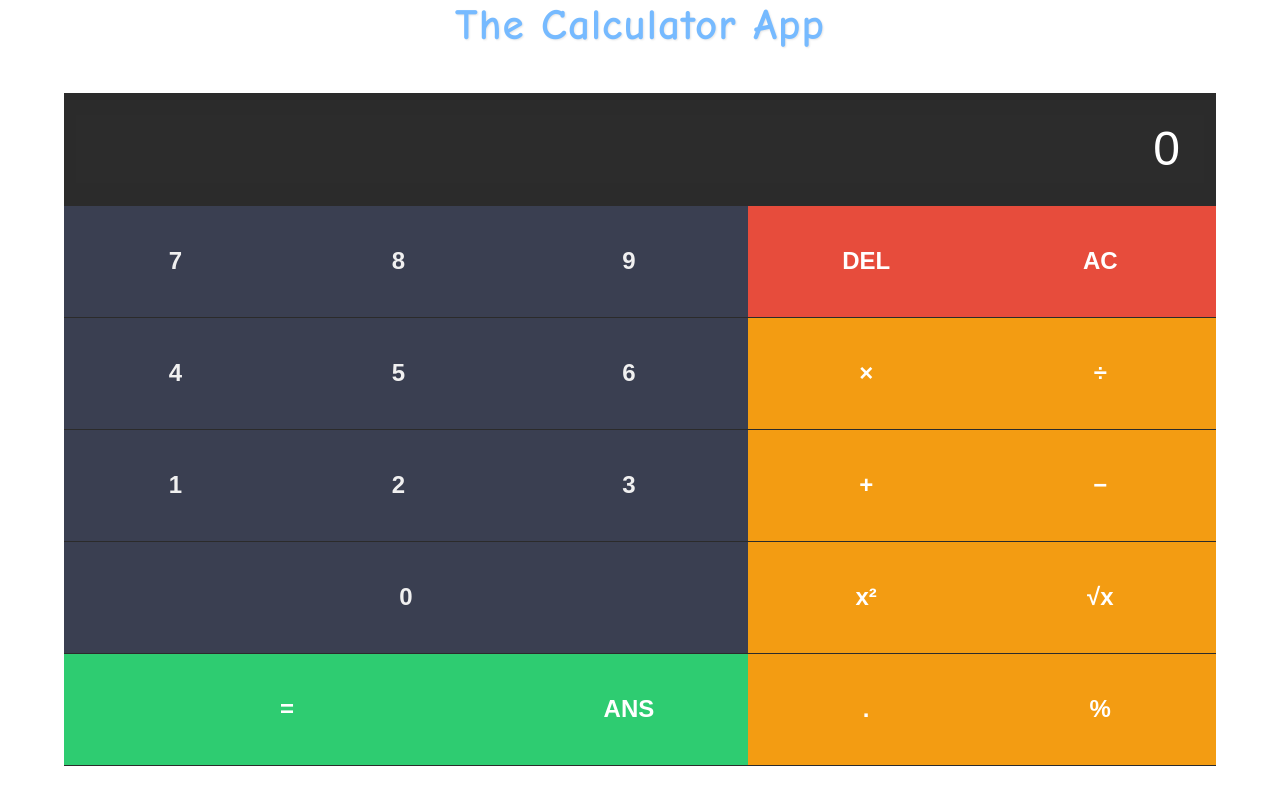
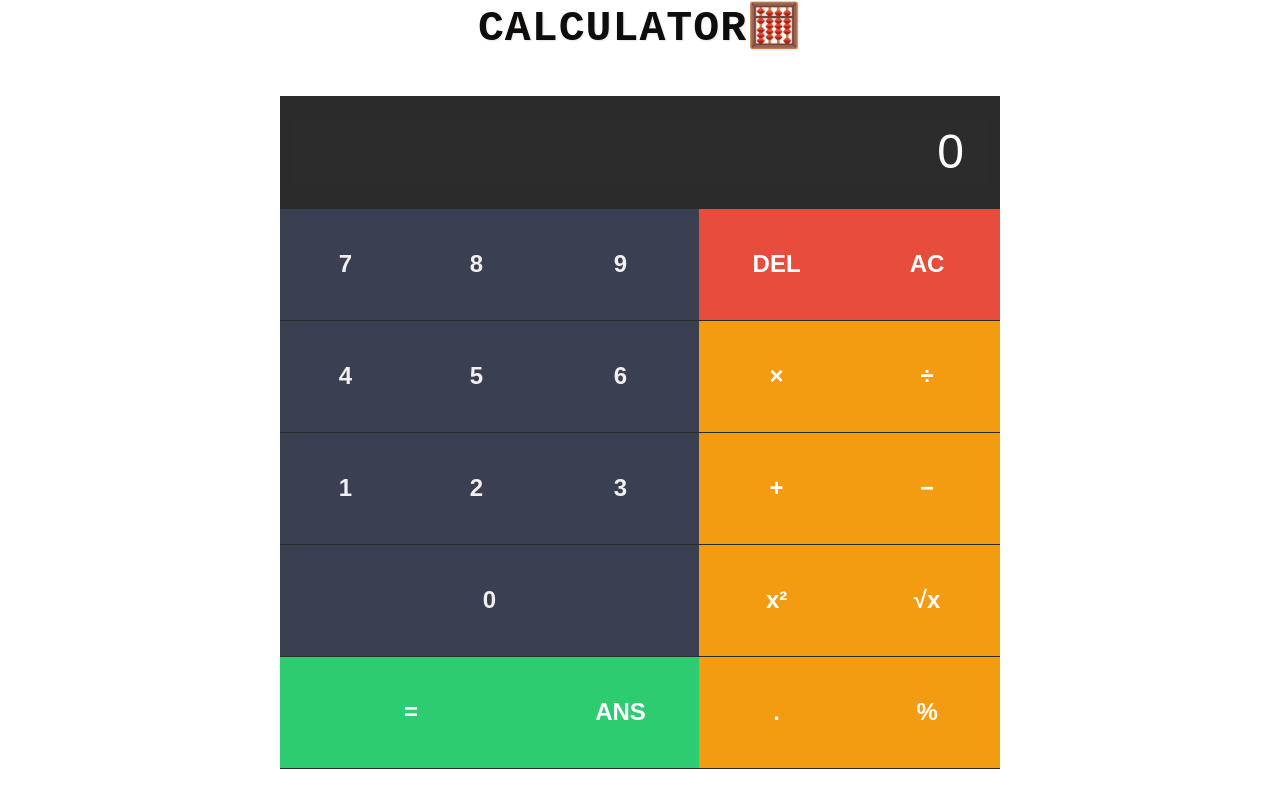
Before and after one commit to Kamogelo-Kedige/My-Calculator-App, a plain HTML site: page index.html in a window 1280 px wide. Drawn offline with Linux system fonts and the light colour scheme.

Commit message:
Updated style and semantics

```diff
--- a/index.html
+++ b/index.html
@@ -1,3 +1,9 @@
+<!--
+    Project: The calculator App
+    Author: Kamogelo Kedige
+    Date: June 2025
+-->
+
 <!DOCTYPE html>
 <html lang="en">
 
@@ -5,140 +11,133 @@
     <meta charset="UTF-8">
     <meta name="viewport" content="width=device-width, initial-scale=1.0">
 
+    <!-- Link to external CSS file -->
     <link rel="stylesheet" href="style/style.css">
 
     <title>Calculator</title>
 </head>
 
 <body>
+    <main>
 
         <section class="calculator">
 
             <table>
-            <caption>The Calculator App</caption> <!--Table semantic, explains what the table is about-->
+                <caption>Calculator🧮</caption>
 
                 <tbody>
+                    <!-- Display input box for calculator output -->
                     <tr>
                         <td colspan="5">
                             <input id="inputBox" type="text" placeholder="0">
                         </td>
                     </tr>
 
+                    <!-- First row: numbers 7-9, DEL, AC -->
                     <tr>
                         <td class="number-button" onclick=numberBtnPressed(7)>7</td>
                         <td class="number-button" onclick=numberBtnPressed(8)>8</td>
                         <td class="number-button" onclick=numberBtnPressed(9)>9</td>
                         <td class="clear-button" onclick=btnDELpressed()>DEL</td>
                         <td class="clear-button" onclick=btnACPress()> AC</td>
-
-
                     </tr>
 
+                    <!-- Second row: numbers 4-6, multiply, divide -->
                     <tr>
                         <td class="number-button" onclick=numberBtnPressed(4)>4</td>
                         <td class="number-button" onclick=numberBtnPressed(5)>5</td>
                         <td class="number-button" onclick=numberBtnPressed(6)>6</td>
                         <td class="operator-button" onclick="btnOperatorPressed('x')"> &times; </td>
                         <td class="operator-button" onclick="btnOperatorPressed('/')"> &divide; </td>
-
-
                     </tr>
 
+                    <!-- Third row: numbers 1-3, add, subtract -->
                     <tr>
-
                         <td class="number-button" onclick=numberBtnPressed(1)>1</td>
                         <td class="number-button" onclick=numberBtnPressed(2)>2</td>
                         <td class="number-button" onclick=numberBtnPressed(3)>3</td>
                         <td class="operator-button" onclick="btnOperatorPressed('+')"> &plus; </td>
                         <td class="operator-button" onclick="btnOperatorPressed('-')"> &minus; </td>
-
                     </tr>
 
+                    <!-- Fourth row: 0, square, square root -->
                     <tr>
                         <td class="number-button" colspan="3" onclick=numberBtnPressed(0)>0</td>
                         <td class="operator-button" onclick="btnOperatorPressed('square')">x&sup2;</td>
                         <td class="operator-button" onclick="btnOperatorPressed('sqrt')">&radic;x</td>
-
                     </tr>
 
+                    <!-- Fifth row: equals, ANS, dot, percent -->
                     <tr>
                         <td colspan="2" class="equals-button" onclick="btnEqualsPressed() "> &equals; </td>
                         <td class="equals-button" onclick=buttonANSPressed()>ANS</td>
                         <td class="operator-button" class="number-button" onclick="numberBtnPressed('.')">.</td>
                         <td class="operator-button" onclick="btnOperatorPressed('%')">%</td>
-
-
                     </tr>
 
                 </tbody>
 
             </table>
+        </section>
+    </main>
 
     <script>
-
+        // Stores the current value entered or calculated
         var currentValue;
+        // Stores the current operator selected (+, -, etc.)
         var currentOperator;
-            var newLine = true; // determines if next input should be on a new line
+        // Determines if the next input should start a new line (clear input)
+        var newLine = true;
+        // Stores the last computed answer for ANS button
         var lastAnswer = 0;
 
-            //Handles pressing of numbers to appear on input box
+        // Handles pressing of number buttons (0-9 and .)
         function numberBtnPressed(button) {
             var current = document.getElementById("inputBox").value;
 
             if (newLine) {
+                // If starting new input, replace the input box value
                 document.getElementById("inputBox").value = button;
                 newLine = false;
-
             } else {
-
                 if (button === ".") {
-                        // Split by math operators to isolate the last number
-                        var parts = current.split(/[\+\-\×\÷x]/);  // includes lowercase x as well
-
+                    // Prevent multiple decimals in a number
+                    var parts = current.split(/[\+\-\×\÷x]/);  // Split by operators
                     var lastNumber = parts[parts.length - 1];
-
-                        // Prevent adding another dot if the last number already has one
                     if (lastNumber.includes(".")) return;
-
-
                 }
-                    // Append the button only after all checks pass
+                // Append the button value to the input box
                 document.getElementById("inputBox").value = current + button;
-
+            }
         }
 
-            }
-
-            //Clears the inputbox, when AC is pressed
+        // Clears the input box and resets state when AC is pressed
         function btnACPress() {
             document.getElementById("inputBox").value = "";
             currentValue = 0;
             newLine = true;
         }
 
-            //Deletes once character from the input
+        // Deletes the last character from the input box
         function btnDELpressed() {
             var current = document.getElementById("inputBox").value;
-
             document.getElementById("inputBox").value = current.slice(0, -1);
         }
 
-            //stores current value for arithmetic operations
+        // Stores the current value and operator when an operator is pressed
         function btnOperatorPressed(operator) {
             currentOperator = operator;
-                // For binary operations, store the current value and wait for the next input.
-                // For unary operations (square, sqrt), currentValue will be used in equals.
+            // Store the current value for binary operations
             currentValue = parseFloat(document.getElementById("inputBox").value);
             newLine = true;
         }
 
-            // calculates the result based on the stored operator
+        // Calculates the result based on the stored operator and values
         function btnEqualsPressed() {
             var lastValue = parseFloat(document.getElementById("inputBox").value);
             var total;
 
             switch (currentOperator) {
-
                 case "+":
                     total = currentValue + lastValue;
                     break;
@@ -157,28 +156,30 @@
                     total = currentValue / lastValue;
                     break;
                 case "%":
+                    // Percentage calculation
                     total = (currentValue / 100) * lastValue;
                     break;
-                    // For square and square root, operate on the stored value directly.
                 case "square":
+                    // Square the current value
                     total = currentValue * currentValue;
                     break;
                 case "sqrt":
+                    // Square root of the current value
                     total = Math.sqrt(currentValue);
                     break;
                 default:
+                    // If no operator, just show the last value
                     total = lastValue;
-
             }
 
+            // Display the result and update state
             document.getElementById("inputBox").value = total;
-                lastAnswer = total; // store computed result for ANS
+            lastAnswer = total;
             currentValue = 0;
             newLine = true;
-
         }
 
-            //Last computed answer
+        // Inserts the last computed answer into the input box
         function buttonANSPressed() {
             document.getElementById("inputBox").value = lastAnswer;
             newLine = false;
@@ -186,7 +187,7 @@
 
     </script>
 
-    </section>
+
 
 </body>
 
--- a/style/style.css
+++ b/style/style.css
@@ -1,9 +1,15 @@
+/*
+Project: The calculator App
+Author: Kamogelo Kedige
+Date: June 2025
+*/
+
 body {
+  display: flex;
+  justify-content: center;
   margin: 0;
   padding: 0;
-  font-family: Arial, sans-serif;
-
-  color: #f5f5f5;
+  font-family: "Courier New", Courier, monospace;
 }
 
 section {
@@ -11,7 +17,7 @@ section {
   flex-direction: column;
   align-items: center;
   justify-content: center;
-  width: 100%;
+  max-width: 800px;
 }
 
 table {
@@ -28,8 +34,9 @@ table caption {
   font-size: 1.8em;
   font-weight: 600;
   margin-bottom: 1em;
-  color: #76baff;
-  font-family: "Comic Sans MS", cursive, sans-serif;
+  color: #0f0c0c;
+  font-family: "Courier New", Courier, monospace;
+  text-transform: uppercase;
   letter-spacing: 1px;
   text-shadow: 1px 1px 2px rgba(0, 0, 0, 0.1);
 }
```
Lines whose indentation alone changed are shown as unchanged.
